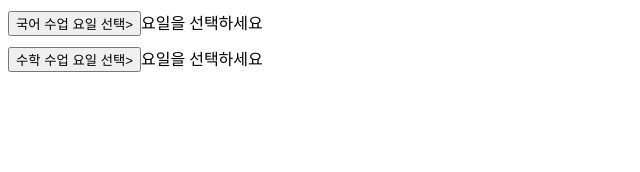
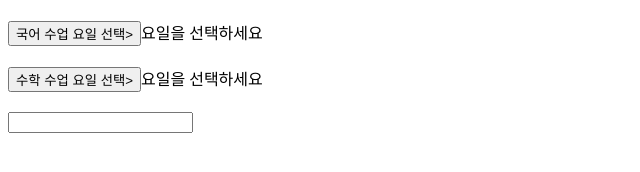
Before and after one commit to jiyeon2536/sesac, a plain HTML site: page js/trythis/1007/subject.html in a window 1280 px wide. Shown: the whole page, without its empty margins (0-640 px from the left). Drawn offline with Linux system fonts and the light colour scheme.

Commit message:
[JS] debounce 검색창 만들기

```diff
--- a/js/trythis/1007/subject.html
+++ b/js/trythis/1007/subject.html
@@ -5,8 +5,11 @@
 		<meta name="viewport" content="width=device-width, initial-scale=1.0" />
 		<title>Document</title>
 		<style>
-			.subject {
-				margin-bottom: 10px;
+			.mb {
+				margin-bottom: 20px;
+			}
+			.mt {
+				margin-top: 20px;
 			}
 		</style>
 	</head>
@@ -52,7 +55,7 @@
 					const $input = document.createElement('input')
 					$input.setAttribute('type', 'button')
 					$input.setAttribute('value', `${subject} 수업 요일 선택>`)
-					$div.classList.add('subject')
+					$div.classList.add('mb')
 
 					$span.innerText = '요일을 선택하세요'
 
@@ -78,20 +81,22 @@
 
 				createSubjectSelector('국어', createGnwFn())
 				createSubjectSelector('수학', createGnwFn())
+
+				const $searchDiv = document.createElement('div')
+				$searchDiv.classList.add('mt')
+
+				const $inputBox = document.createElement('input')
+				$inputBox.setAttribute('type', 'text')
+
+				const act2 = debounce((e) => {
+					console.log(new Date(), 'search>>', e.target.value)
+				}, 500)
+
+				$inputBox.addEventListener('input', (e) => act2(e))
+
+				$body.appendChild($searchDiv)
+				$searchDiv.appendChild($inputBox)
 			})
 		</script>
 	</body>
 </html>
-<!--
-<script>
-
-	// 	2. 지난 번 subject.html에서, 검색어 입력 상자를 만들고,
-	// 	입력에 0.5초 debounce 걸기 - 검색(출력).
-
-	//     // 검색어 입력시 console 창 내용    $inputBox.oninput = debounce(...)
-
-	// 2022-09-01T07:55:30.747Z search>> 홍길
-	// 2022-09-01T07:55:32.058Z search>> 홍길동
-
-
-</script> -->
```
